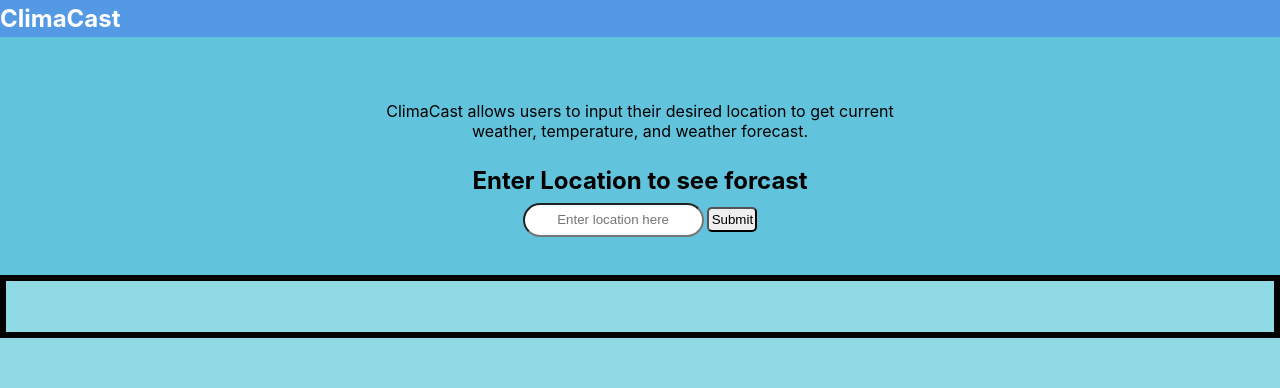
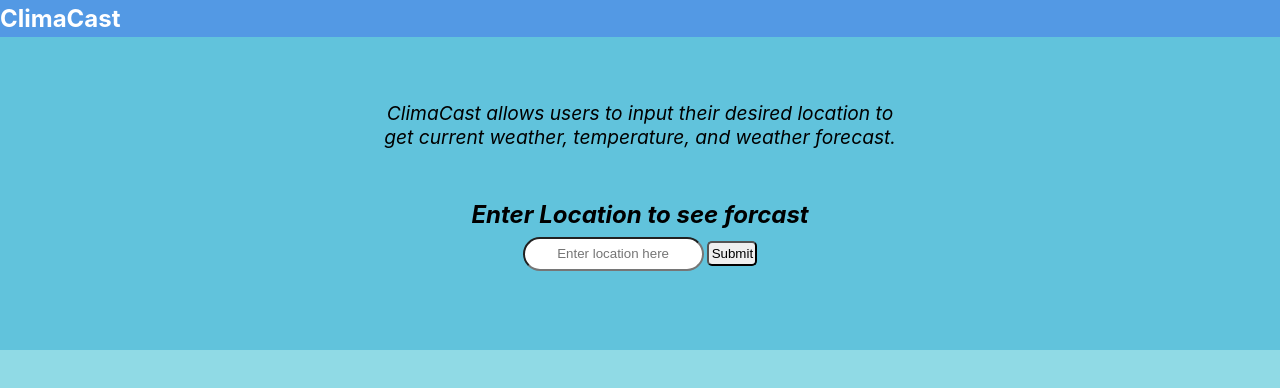
Before and after one commit to harriskwong1208/ClimaCast, a React (Create React App) app: page / in a window 1280 px wide. Shown: the top 388 px of the page. Built offline with nearby package versions, Linux system fonts and the light colour scheme; no server answers.

Commit message:
Finished weather interface.

```diff
--- a/src/App.css
+++ b/src/App.css
@@ -10,6 +10,10 @@ body{
 nav{
 
   background-color: #5399e4;
+}
+article{
+  font-size: larger;
+  font-style: italic;
 }
 nav .header{
   color: white;
@@ -29,9 +33,12 @@ article{
 form{
   text-align: center;
   background-color: #61c3dc;
-  padding-bottom: 3%;
+  height: 150px;
+  padding-top: 2%;
+  font-style: italic;
 }
 form input{
+
   margin-top: 0.6%;
   margin-right: 0.3%;
   border-radius: 25px;
@@ -50,23 +57,22 @@ form input::placeholder{
   text-align: center;
 }
 
-
+.Weather{
+  padding-top: 1%;
+}
 .Weather .header{
   text-align: center;
-  border: solid;
 }
 
 
-
-
-.header .picture{
-  padding-right: 10%;
-  padding-top: 4%;
-}
 .WeatherDescription{
   display: grid;
   grid-template-columns: 1fr;
   grid-template-rows: 100px 100px 100px;
+  color: white;
+  -webkit-text-stroke: 1px;
+  -webkit-text-stroke-color: #92dce7;
+  font-style: italic;
 }
 .Temperature{
   text-align: center;
@@ -80,6 +86,14 @@ form input::placeholder{
 
 }
 .WeatherIcon{
-  border: solid;
-  height: 50%;
+  height: 60px;
+  margin-bottom: 3%;
 }
+.WeatherInvalidLocation{
+  color: white;
+  -webkit-text-stroke: 1px;
+  -webkit-text-stroke-color: #92dce7;
+  font-style: italic;
+  text-align: center;
+  padding-top: 4%;
+}
--- a/src/App.js
+++ b/src/App.js
@@ -67,11 +67,11 @@ function Listdata(props){
 
   //if blank
   if(data == 400){
-    return (`Empty`);
+    return (``);
   }
   else if(data == 404){
     return (
-      'Invalid location'
+      <h1 className='WeatherInvalidLocation'>Invalid Location</h1>
     );
   }
   else{
@@ -90,10 +90,14 @@ function Listdata(props){
           </h1>
           </div>
         <div className='TemperatureDescription'>
-          <h3>{Object.keys(props.data).length === 0 ? '' :props.data.weather[0]?.description}</h3>
+          <h1>{Object.keys(props.data).length === 0 ? '' :
+          props.data.weather[0]?.description}
+          </h1>
         </div>
         <div className='TemperatureDegree'>
-          {Object.keys(props.data).length === 0 ? '' : `${(props.data.main.temp -273.15).toFixed(2)} °C`}
+          <h1>{Object.keys(props.data).length === 0 ? '' :
+          `${(props.data.main.temp -273.15).toFixed(2)} °C`}
+          </h1>
         </div>
       </div>
     </div>
```
Also changed, not shown: src/Forcast.js (added).
